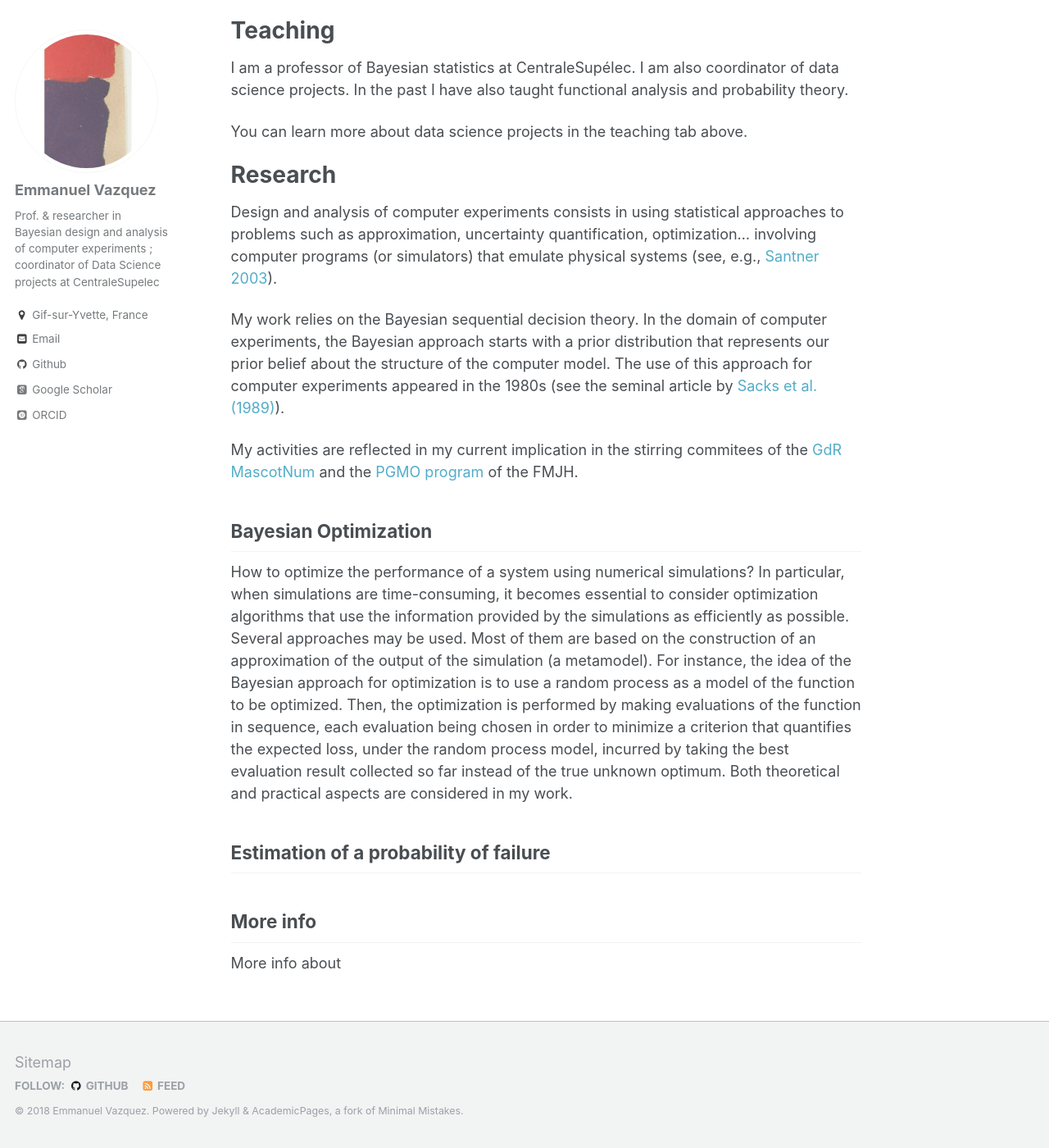
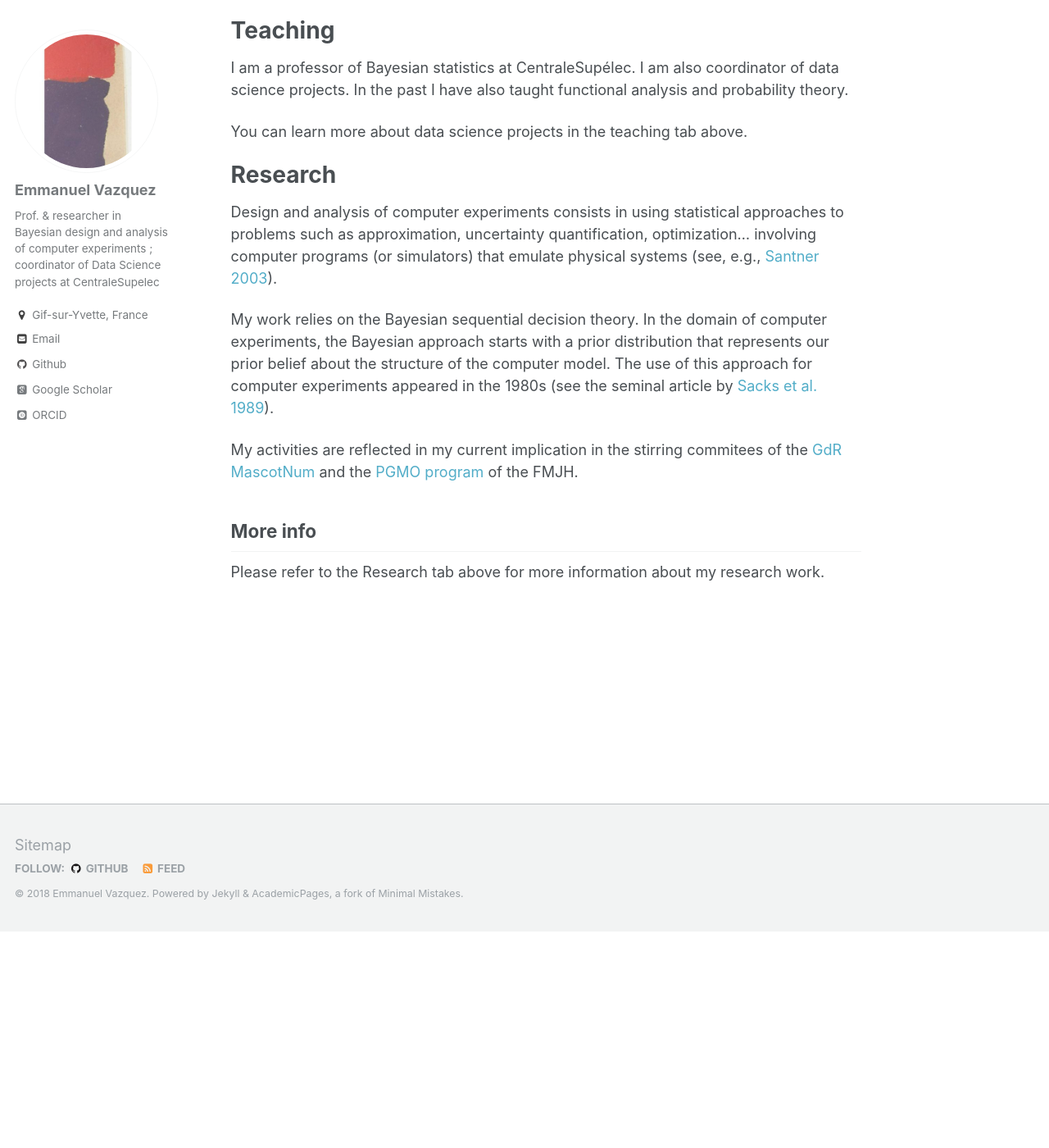
Before and after one commit to emvazquez/emvazquez.github.io, a Jekyll site: the page built from _pages/about.md, in a window 1280 px wide and 1400 px high, scrolled down 264 px. Shown: the whole window at 82% size. Built offline with Jekyll 4.4.1, drawn with Linux system fonts in a browser that asks for light colours; some web fonts are replaced.

Commit message:
Update about.md

```diff
--- a/_pages/about.md
+++ b/_pages/about.md
@@ -26,18 +26,10 @@ Research
 
 Design and analysis of computer experiments consists in using statistical approaches to problems such as  approximation, uncertainty quantification, optimization... involving computer programs (or simulators) that emulate physical systems (see, e.g., [Santner 2003](https://www.springer.com/fr/book/9780387954202)).
 
-My work relies on the Bayesian sequential decision theory.  In the domain of computer experiments, the Bayesian approach starts with a prior distribution that represents our prior belief about the structure of the computer model. The use of this approach  for computer experiments appeared in the 1980s (see the seminal article by [Sacks et al. (1989)](https://projecteuclid.org/euclid.ss/1177012413)).
+My work relies on the Bayesian sequential decision theory.  In the domain of computer experiments, the Bayesian approach starts with a prior distribution that represents our prior belief about the structure of the computer model. The use of this approach  for computer experiments appeared in the 1980s (see the seminal article by [Sacks et al. 1989](https://projecteuclid.org/euclid.ss/1177012413)).
 
 My activities are reflected in my current implication in the stirring commitees of the [GdR MascotNum](http://www.gdr-mascotnum.fr) and the [PGMO program](https://www.fondation-hadamard.fr/PGMO) of the FMJH.
 
-Bayesian Optimization
-------
-
-How to optimize the performance of a system using numerical simulations? In particular, when simulations are time-consuming, it becomes essential to consider optimization algorithms that use the information provided by the simulations as efficiently as possible. Several approaches may be used. Most of them are based on the construction of an approximation of the output of the simulation (a metamodel). For instance, the idea of the Bayesian approach for optimization is to use a random process as a model of the function to be optimized. Then, the optimization is performed by making evaluations of the function in sequence, each evaluation being chosen in order to minimize a criterion that quantifies the expected loss, under the random process model, incurred by taking the best evaluation result collected so far instead of the true unknown optimum. Both theoretical and practical aspects are considered in my work.
-
-Estimation of a probability of failure
-------
-
 More info
 ------
-More info about
+Please refer to the Research tab above for more information about my research work.
```
